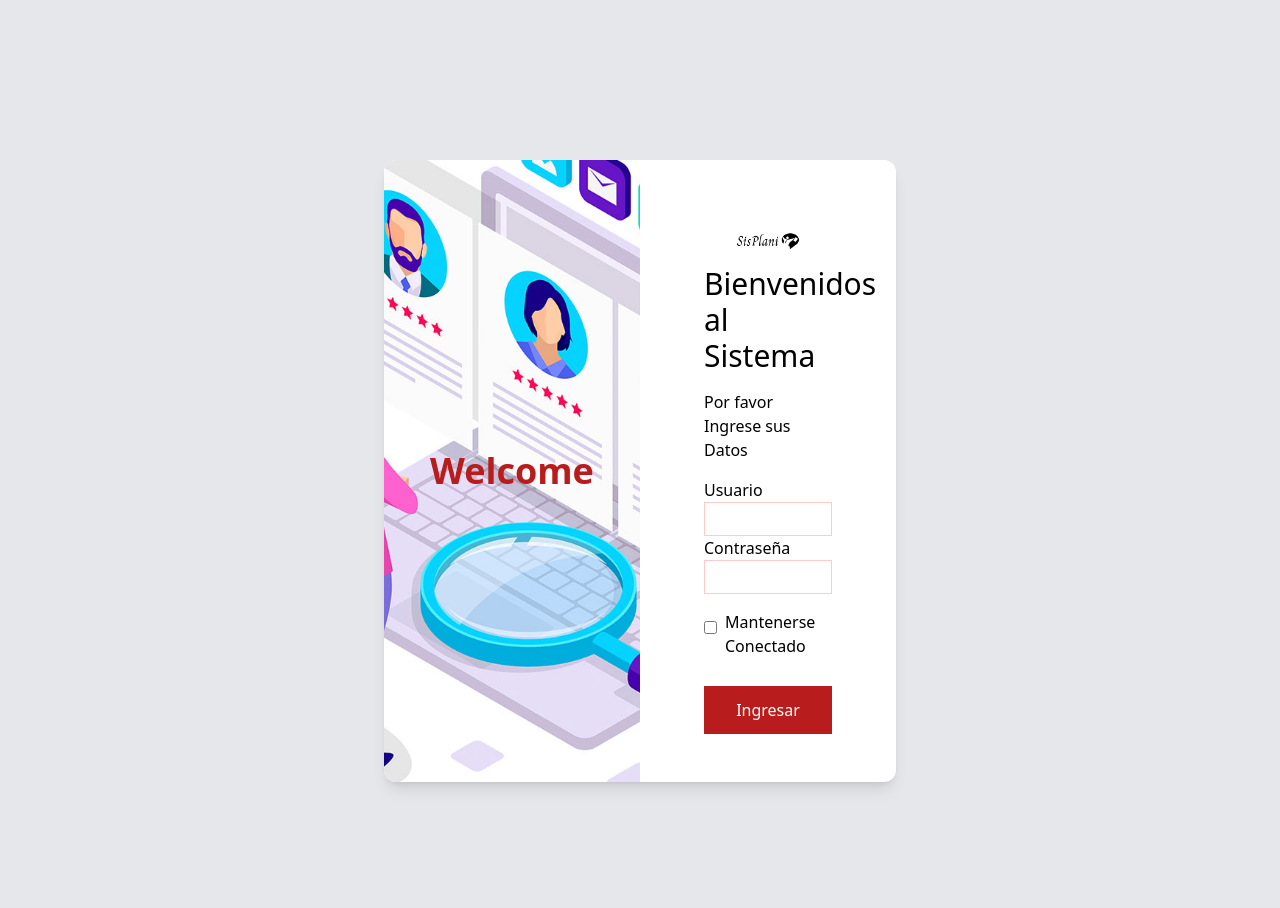
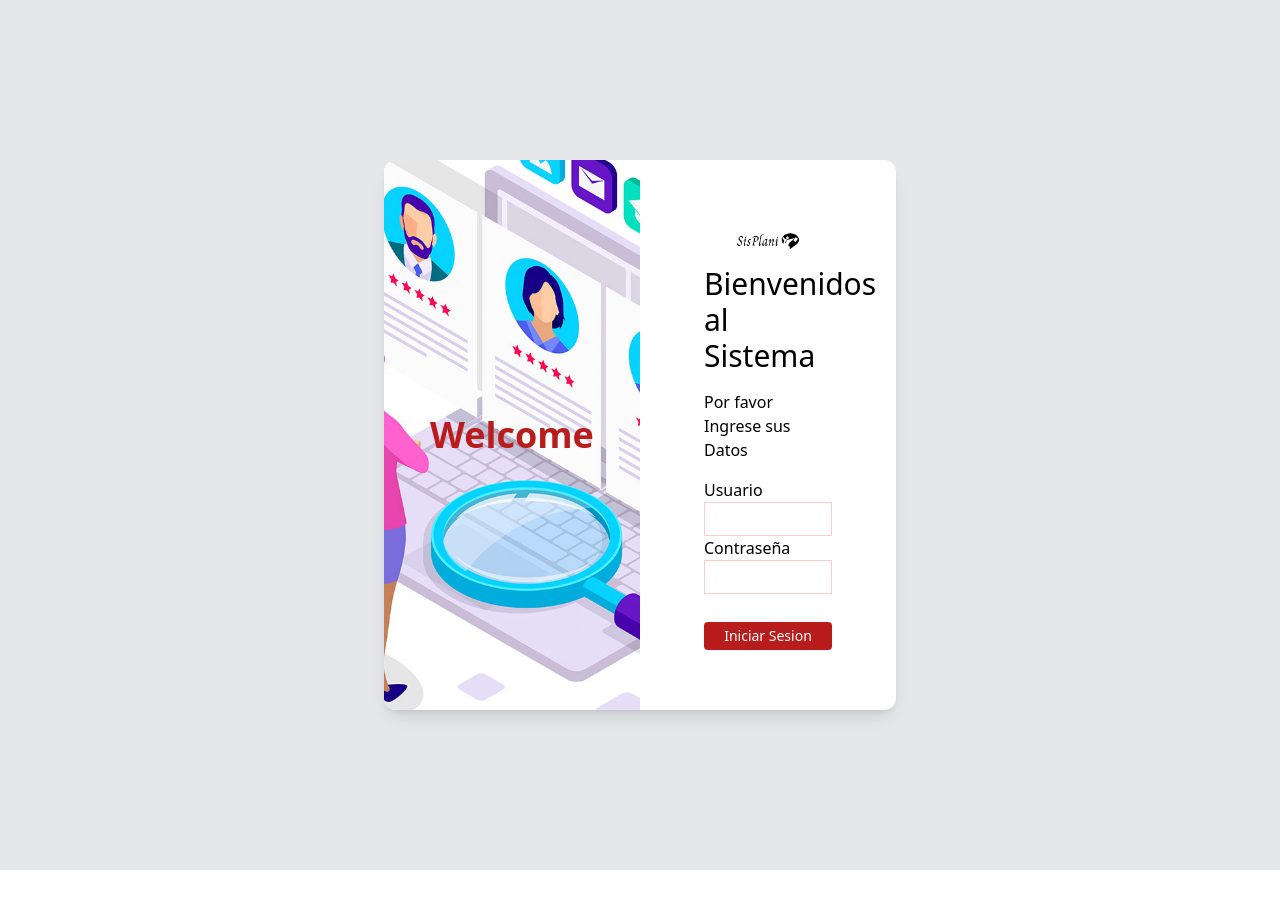
Before and after one commit to IvanejoPerelo/sisplani, a React (Vite) app: page / in a window 1280 px wide. Shown: the top 908 px of the page. After the commit the page ends 870 px from the top, so only its background shows below. Built offline with nearby package versions, Linux system fonts and the light colour scheme.

Commit message:
hooks y avance de login

```diff
--- a/src/App.jsx
+++ b/src/App.jsx
@@ -1,7 +1,11 @@
 import Router from "./router"
+import { Provider } from "react-redux"
+import { store } from "./store"
 
 export default function App(){
   return(
-    <Router/>
+    <Provider store={store}>
+      <Router/>
+    </Provider>
   )
 }
--- /dev/null
+++ b/src/components/FormLogin/index.jsx
@@ -0,0 +1,41 @@
+import { Button, TextField } from "../../components"
+
+export default function FormLogin({
+    handleFormSubmit,
+    inputs,
+    values,
+    handleInputChange,
+    errors,
+    textButton
+    }){
+    return (
+        <form onSubmit={handleFormSubmit}>
+              {inputs.map((input)=>(
+                <div key={input.name}>
+                  <TextField
+                    label={input.label}
+                    name={input.name}
+                    value={values[input.name]}
+                    onChange={handleInputChange}
+                    type={input.type ?? "text"}
+                  />
+                  <span className="text-red-500 mt-1 text-sm">
+                    {errors[input.name]}
+                  </span>
+                </div>
+              ))}
+
+              {/* <div className="mt-1 flex items-center">
+              <TextField  type="checkbox" name="conectado" placeholder="Mantenerse Conectado" className={"focus:ring-red-700"}/>
+              <span className="mt-3 ml-2">Mantenerse Conectado</span>
+              </div> */}
+
+              <div className="mt-7">
+                <Button
+                  text={textButton}
+                  type="submit"
+                />
+              </div>
+        </form>
+    )
+}
--- a/src/components/Layout/index.jsx
+++ b/src/components/Layout/index.jsx
@@ -1,4 +1,4 @@
-import { Outlet } from "react-router-dom";
+import { Outlet, Navigate } from "react-router-dom";
 import {
   UserIcon,
   PlusIcon,
@@ -8,8 +8,15 @@ import {
   NewspaperIcon,
 } from "@heroicons/react/24/solid";
 import logoBlanco from "../../assets/logo3.png";
+import { useSelector } from "react-redux";
 
 export default function Layout() {
+
+  const user = useSelector((state) => state.user.data)
+
+  if(user) return <Navigate to="/inicio" />
+
+
   return (
     <div>
         <nav className="fixed top-0 z-50 w-full bg-red-700 border-gray-200 border">
--- a/src/components/TextField/index.jsx
+++ b/src/components/TextField/index.jsx
@@ -4,11 +4,11 @@ export default function TextField({
   label,
   value,
   name,
-  onChange
+  onChange,
 }) {
   return (
     <div className="">
-      <label htmlFor="">{label}</label>
+      <span>{label}</span>
       <input
         className={`border border-red-200 focus:border-red-700 focus:bg-red-100 outline-none py-1 px-2 text-right w-full ${className}`}
         value={value}
--- a/src/components/index.js
+++ b/src/components/index.js
@@ -4,6 +4,7 @@ export { default as FormAfp } from "./FormAfp"
 export { default as FormDes } from "./FormDes"
 export { default as FormEmp } from "./FormEmp"
 export { default as FormHab } from "./FormHab"
+export { default as FormLogin} from "./FormLogin"
 export { default as Frame } from "./Frame"
 export { default as Layout } from "./Layout"
 export {default as SelectOptions} from "./SelectOptions"
--- a/src/components/index.jsx
+++ /dev/null
@@ -1,23 +0,0 @@
-
-export default function Button({
-    text,
-    type = "button",
-    className,
-    variant = "primary",
-  }) {
-    const colors = {
-      primary: " bg-red-700 shadow-sm text-white text-bold text-sm",
-      secondary: "bg-blue-400 border-blue-400 text-white",
-    };
-
-    return (
-      <>
-        <button
-          type={type}
-          className={`mb-3 w-full py-1 rounded ${colors[variant]} ${className}`}
-        >
-          {text}
-        </button>
-      </>
-    )
-}
--- /dev/null
+++ b/src/hooks/useForm.js
@@ -0,0 +1,36 @@
+import { useState } from "react";
+
+export function useForm(inputs){
+
+    const [values,setValues] = useState(inputs)
+
+    const [errors, setErrors] = useState(inputs)
+
+    const handleInputChange = (e) => {
+        setValues({
+          ...values,
+          [e.target.name]: e.target.value,
+        })
+    }
+
+     const validateIfValuesHasEmpty = () => {
+    const empties = Object.keys(values)
+      .filter((value) => !values[value])
+      .map((value) => [value, "Este campo es requerido"]);
+
+    if (empties.length === 0) {
+      setErrors({});
+      return true;
+    }
+
+    setErrors(Object.fromEntries(empties));
+    return false;
+  };
+
+  return {
+    values,
+    errors,
+    handleInputChange,
+    validateIfValuesHasEmpty,
+  };
+}
--- /dev/null
+++ b/src/pages/Login/Form.js
@@ -0,0 +1,11 @@
+export const inputs = [
+    {
+      label: "Usuario",
+      name: "user",
+    },
+    {
+      label:"Contraseña",
+      name:"password",
+      type: "password",
+    }
+  ]
--- a/src/pages/Login/index.jsx
+++ b/src/pages/Login/index.jsx
@@ -1,10 +1,24 @@
-import { Frame, Card, TextField } from "../../components";
+import { Frame, FormLogin } from "../../components";
+import { inputs } from "./Form";
+import { useForm } from "../../hooks/useForm"
 import ImportLogin from "../../assets/logoLogin.png";
+// import { read } from "../../services"
 
 export default function Login () {
-  return (
+  const { values, errors, handleInputChange, validateIfValuesHasEmpty} = useForm({
+    user: "",
+    password: "",
+  })
+
+  const handleFormSubmit = (e) =>{
+    e.preventDefault()
+    if(!validateIfValuesHasEmpty()) return
+    console.log("funciona?")
+    // const users = await read("users")
+  }
+
+    return (
       <>
-
         <Frame wmiddle={"w-full xl:w-2/5"}>
           <div className="w-full lg:w-1/2 flex flex-col text-black items-center justify-center bg-[url('/../../src/assets/planillas.jpg')] bg-no-repeat bg-center bg-cover">
             <h1 className="text-4xl font-bold text-red-700">Welcome</h1>
@@ -18,22 +32,14 @@ export default function Login () {
             />
             <h2 className="text-3xl mb-4">Bienvenidos al Sistema</h2>
             <p className="mb-4">Por favor Ingrese sus Datos</p>
-            <form action="">
-
-              <TextField label="Usuario" name="usuario"/>
-              <TextField label="Contraseña" name="contrasena"/>
-
-              <div className="mt-1 flex items-center">
-              <TextField  type="checkbox" name="conectado" placeholder="Mantenerse Conectado" className={"focus:ring-red-700"}/>
-              <span className="mt-3 ml-2">Mantenerse Conectado</span>
-              </div>
-
-              <div className="mt-7">
-                <button className="w-full bg-red-700 py-3 text-center text-white">
-                  Ingresar
-                </button>
-              </div>
-            </form>
+            <FormLogin
+              inputs={inputs}
+              errors={errors}
+              handleFormSubmit={handleFormSubmit}
+              handleInputChange={handleInputChange}
+              textButton="Iniciar Sesion"
+              values={values}
+            />
           </div>
         </Frame>
       </>
--- /dev/null
+++ b/src/slices/userSlice.js
@@ -0,0 +1,18 @@
+import { createSlice } from "@reduxjs/toolkit";
+
+export const userSlice = createSlice({
+    name: "user",
+    initialState: {
+        data: localStorage.getItem("user")//Json.parse()
+    },
+    reducers:{
+        saveUser: (state, action) => {
+            state = action.payload
+            localStorage.setItem("user", Json.stringify(action.payload))
+        }
+    }
+})
+
+export const { saveUser } = userSlice.actions
+
+export default userSlice.reducer
--- /dev/null
+++ b/src/store/index.js
@@ -0,0 +1,8 @@
+import { configureStore } from "@reduxjs/toolkit";
+import userSlice from "../slices/userSlice";
+
+export const store = configureStore({
+    reducer: {
+        user: userSlice
+    },
+})
```
